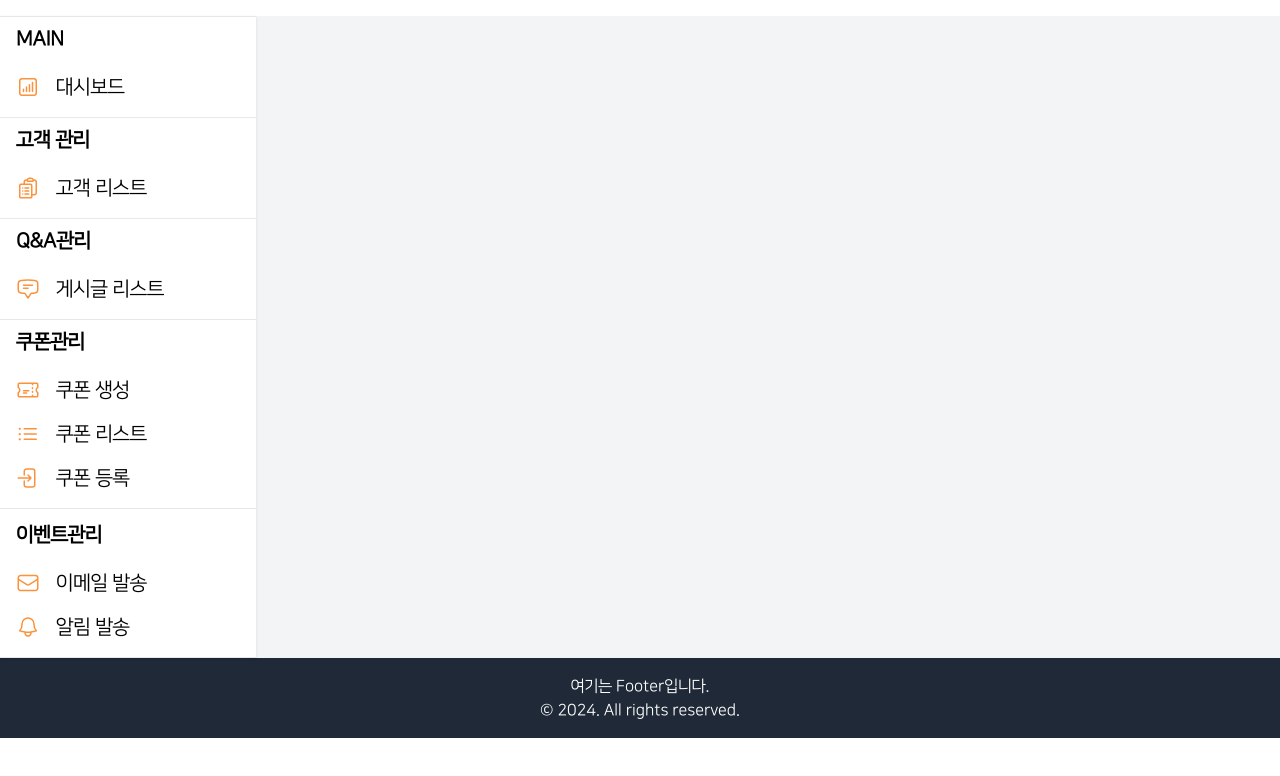
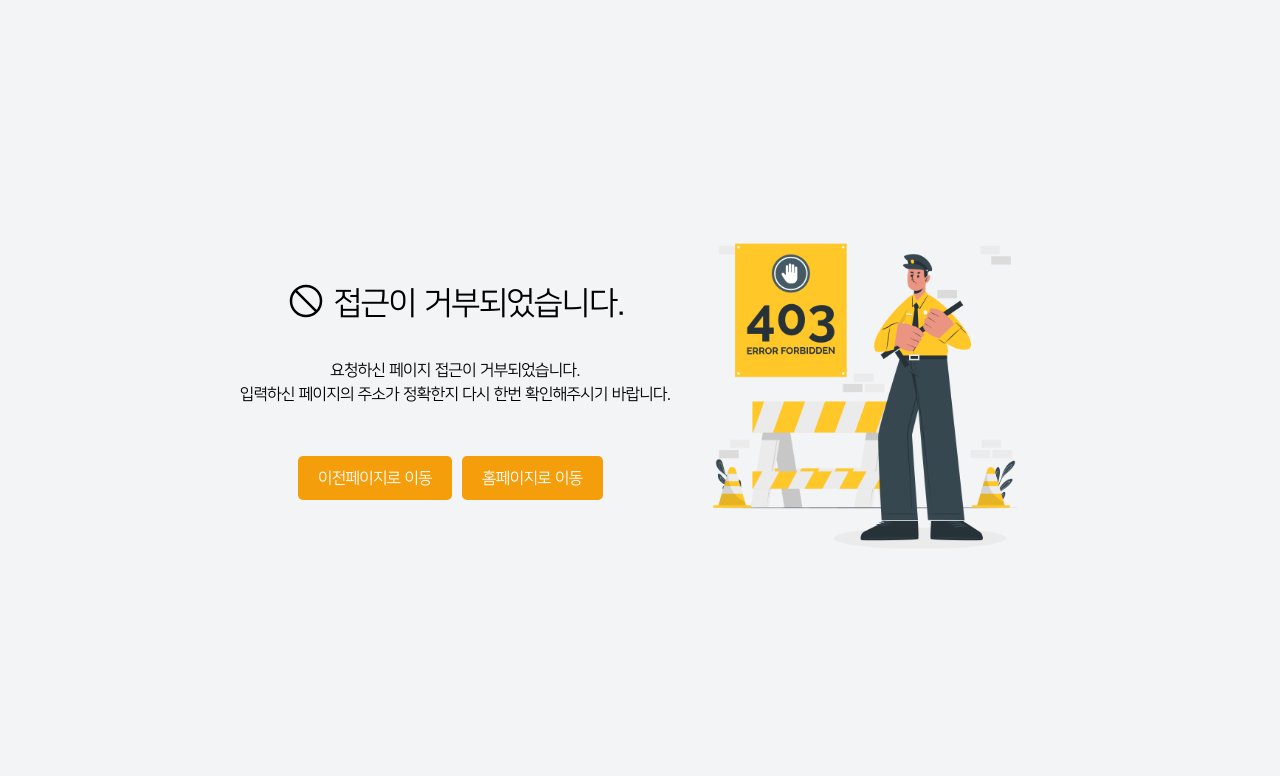
Before and after one commit to SimJH99/Catch-FE, a Vue app: page /unauthorized in a window 1280 px wide. Shown: the top 776 px of the page. Built offline with nearby package versions, Linux system fonts and the light colour scheme; no server answers; sample sign-in values are in the browser's storage.

Commit message:
[Fix] url 수정 및 접근 권한 설정

```diff
--- a/src/App.vue
+++ b/src/App.vue
@@ -1,50 +1,57 @@
 <template>
   <div>
     <div class="bg-gray-100">
-      <AppHeader v-if="showHeader"></AppHeader>
+      <component :is="headerComponent"></component>
       <div class="flex w-auto">
-        <AppSideBar v-if="isChecked && !isLoginPage" class="min-w-[250px] w-1/6 h-auto"></AppSideBar>
-        <router-view class="w-5/6 min-h-[800px]"/>
+        <AppSideBar v-if="showSideBar" class="min-w-[250px] w-1/6 h-auto"></AppSideBar>
+        <router-view class="w-full min-h-[800px]"/>
       </div>
     </div>
-    <AppFooter v-if="isChecked && !isLoginPage"></AppFooter>
+    <component :is="footerComponent"></component>
   </div>
 </template>
 
 <script>
-import AppFooter from "@/components/AppFooter.vue";
 import AppSideBar from "@/components/AppSideBar.vue";
-import AppHeader from "@/components/AppHeader.vue";
+import UserHeader from "@/components/UserHeader.vue"
+import UserFooter from "./components/UserFooter.vue";
+import AdminHeader from "./components/AdminHeader.vue";
+import AdminFooter from "./components/AdminFooter.vue";
 
 export default {
   data() {
     return {
-      isChecked: true,
-      isLoginPage: false,
+      headerComponent: null,
+      footerComponent: null,
+      showSideBar: false
     };
   },
 
   components: {
-    AppFooter,
     AppSideBar,
-    AppHeader,
-  },
-
-  computed: {
-    showHeader() {
-      // 헤더가 표시되어야 하는지 여부 확인
-      return this.isChecked && !this.isLoginPage;
-    },
+    UserHeader,
+    UserFooter,
+    AdminHeader,
+    AdminFooter
   },
 
   mounted() {
-    // 로컬 스토리지에서 access_token 가져오기
     const accessToken = localStorage.getItem("access_token");
-
-    // access_token이 없는 경우 (로그인 되어 있지 않은 경우)
-    if (!accessToken) {
-      this.isChecked = false;
-      this.isLoginPage = true;
+    if (accessToken) {
+      const [, payloadBase64] = accessToken.split('.');
+      const payload = JSON.parse(atob(payloadBase64));
+      console.log(accessToken);
+      console.log(payload.sub);
+      const userRole = payload.sub.split(':')[1];
+      console.log(userRole);
+      if (userRole === 'ADMIN') {
+        this.headerComponent = 'AdminHeader';
+        this.footerComponent = 'AdminFooter';
+        this.showSideBar = true;
+      } else {
+        this.headerComponent = 'UserHeader';
+        this.footerComponent = 'UserFooter';
+      }
     }
   },
 };
--- a/src/components/AppHeader.vue
+++ b/src/components/AdminHeader.vue
@@ -1,17 +1,20 @@
 <template>
   <header class="bg-white py-2 text-base md:text-lg" v-if="showHeader">
-    <div class="container mx-auto flex justify-end items-center">
-      <nav class="space-x-2">
+    <div class="container mx-auto flex justify-between items-center">
+      <div>
+        <img src="@/assets/logo3.png" class="h-auto" alt="로고" />
+      </div>
+      <nav class="space-x-2 flex items-center">
         <template v-if="userLoggedIn">
           <span class="text-gray-700 mr-2">
             {{ greetingMessage }}
           </span>
-          <button @click="logout"
-            style="background-color: #f5a742; color: white; border: none; font-size: 0.9rem; margin-right:10px"
-            class="px-3 py-1 rounded-md hover:bg-gray-400 hover:text-gray-800 focus:outline-none focus:border-gray-500 focus:shadow-outline-gray">
-            로그아웃
-          </button>
         </template>
+        <button v-if="userLoggedIn" @click="logout"
+          style="background-color: #f5a742; color: white; border: none; font-size: 0.9rem;"
+          class="px-3 py-1 rounded-md hover:bg-gray-400 hover:text-gray-800 focus:outline-none focus:border-gray-500 focus:shadow-outline-gray">
+          로그아웃
+        </button>
       </nav>
     </div>
   </header>
@@ -83,5 +86,5 @@ export default {
 </script>
 
 <style scoped>
-/* Tailwind CSS 클래스를 여기에 직접 작성하거나 추가할 수 있습니다. */
+
 </style>
--- /dev/null
+++ b/src/components/UserFooter.vue
@@ -0,0 +1,15 @@
+<template>
+    <footer>
+      <!-- 푸터 내용 -->
+    </footer>
+  </template>
+
+  <script>
+  export default {
+    // 컴포넌트 옵션
+  };
+  </script>
+
+  <style>
+  /* 스타일 */
+  </style>
--- /dev/null
+++ b/src/components/UserHeader.vue
@@ -0,0 +1,14 @@
+<template>
+    <footer>
+    </footer>
+  </template>
+
+  <script>
+  export default {
+    // 컴포넌트 옵션
+  };
+  </script>
+
+  <style>
+  /* 스타일 */
+  </style>
--- a/src/views/LoginAdmin.vue
+++ b/src/views/LoginAdmin.vue
@@ -4,7 +4,7 @@
   >
     <div class="bg-white p-8 rounded-md shadow-md max-w-md w-full">
       <h2 class="text-3xl font-semibold mb-6 text-center text-gray-800">
-        로그인
+        관리자 로그인
       </h2>
 
       <div class="mb-4">
@@ -77,7 +77,7 @@
         </button>
 
         <div class="mt-4 flex w-full items-center justify-end space-x-4">
-          <p>계정 관련 문의는 관리자에게 문의하세요</p>
+          <p>계정 관련 문의는 <b style="color:#f5a742">시스템 관리자</b>에게 문의하세요</p>
         </div>
       </form>
     </div>
--- /dev/null
+++ b/src/views/LoginUser.vue
@@ -0,0 +1,95 @@
+<template>
+  <div
+    class="min-h-screen flex flex-col items-center justify-center bg-gray-100"
+  >
+    <div class="bg-white p-8 rounded-md shadow-md max-w-md w-full">
+      <h2 class="text-3xl font-semibold mb-6 text-center text-gray-800">
+        회원 로그인
+      </h2>
+
+      <div class="mb-4">
+        <label
+          for="employeeNumber"
+          class="block text-sm font-medium text-gray-600"
+          >이메일</label
+        >
+        <input
+          v-model="email"
+          type="text"
+          id="employeeNumber"
+          name="employeeNumber"
+          class="mt-1 p-3 w-full border rounded-md focus:outline-none focus:border-indigo-500"
+        />
+      </div>
+
+      <div class="mb-6">
+        <label for="password" class="block text-sm font-medium text-gray-600"
+          >비밀번호</label
+        >
+        <input
+          v-model="password"
+          type="password"
+          id="password"
+          name="password"
+          class="mt-1 p-3 w-full border rounded-md focus:outline-none focus:border-indigo-500"
+        />
+      </div>
+
+      <form @submit.prevent="doLogin" class="w-full">
+        <button
+          @click="sendCode"
+          type="submit"
+          class="bg-yellow-500 text-white px-4 py-3 rounded-md hover:bg-gray-900 focus:outline-none focus:shadow-outline-gray active:bg-gray-800 w-full"
+          style="background-color: #f5a742"
+        >
+          로그인
+        </button>
+
+        <div class="mt-4 flex w-full items-center justify-end space-x-4">
+          <p>계정 관련 문의는 관리자에게 문의하세요</p>
+        </div>
+      </form>
+    </div>
+  </div>
+</template>
+
+<script>
+import axios from "axios";
+
+export default {
+  data() {
+    return {
+      email: "",
+      password: "",
+
+      eventSource: null,
+
+      loginError: false,
+      isLogin: false,
+      validateLogin: false,
+      emailCodeChecked: false,
+      intervalId: null,
+    };
+  },
+  methods: {
+    async doLogin() {
+      try {
+        const response = await axios.post(`${process.env.VUE_APP_API_BASE_URL}/user/doLogin`, {
+          email: this.email,
+          password: this.password,
+        });
+        const result = response.data;
+        localStorage.setItem("access_token", result.result.access_token);
+        localStorage.setItem("refresh_token", result.result.refresh_token);
+        alert("로그인 되었습니다.");
+        window.location.href = "/Mypage";
+
+      } catch (error) {
+        console.error(error);
+        alert("입력하신 정보와 일치하는 정보가 없습니다.");
+      }
+    },
+
+  },
+};
+</script>
--- /dev/null
+++ b/src/views/UnauthorizedPage.vue
@@ -0,0 +1,101 @@
+<template>
+  <div class="forbidden-page">
+    <div class="header">
+        <div class="text">
+          <h1 style="font-size: 2em; margin-bottom: 30px; "> <!-- 글자 크기 설정 -->
+            <svg xmlns="http://www.w3.org/2000/svg" fill="none" viewBox="0 0 24 24" stroke-width="1.5"
+            stroke="currentColor" class="w-10 h-10 inline-block align-text-bottom"> <!-- width와 height 설정 -->
+            <path stroke-linecap="round" stroke-linejoin="round"
+              d="M18.364 18.364A9 9 0 0 0 5.636 5.636m12.728 12.728A9 9 0 0 1 5.636 5.636m12.728 12.728L5.636 5.636" />
+          </svg>
+             접근이 거부되었습니다.
+          </h1>
+          <p>요청하신 페이지 접근이 거부되었습니다.</p>
+          <p>입력하신 페이지의 주소가 정확한지 다시 한번 확인해주시기 바랍니다.</p>
+          <div class="actions" style="margin-top: 50px;">
+            <button @click="goBack">이전페이지로 이동</button>
+            <a href="/mypage">홈페이지로 이동</a>
+          </div>
+        </div>
+      <div class="image-container">
+        <div class="error-image-wrapper">
+          <img src="@/assets/403.png" class="error-image" /> <!-- 이미지에 error-image 클래스 추가 -->
+        </div>
+      </div>
+    </div>
+  </div>
+</template>
+
+<script>
+export default {
+  methods: {
+    goBack() {
+      window.history.back();
+    }
+  }
+}
+</script>
+
+<style scoped>
+.forbidden-page {
+  display: flex;
+  justify-content: center;
+  align-items: center;
+  text-align: center;
+  padding: 20px;
+}
+
+.header {
+  display: flex;
+  align-items: center;
+  justify-content: center;
+  margin-bottom: 20px;
+  max-width: 800px;
+}
+
+.text-container,
+.image-container {
+  flex: 1;
+  text-align: center; /* 텍스트 가운데 정렬 */
+}
+
+.text-header {
+  text-align: center; /* 텍스트 가운데 정렬 */
+  color: #f59e0b; /* text-orange-300 색상과 일치시킴 */
+}
+
+.text {
+  text-align: center; /* 텍스트 가운데 정렬 */
+}
+
+.actions {
+  display: flex;
+  justify-content: center;
+  margin-top: 20px;
+}
+
+.actions button,
+.actions a {
+  margin-right: 10px; /* 버튼 간의 간격 조절 */
+  display: inline-block;
+  padding: 10px 20px;
+  background-color: #f59e0b; /* text-orange-300 색상과 일치시킴 */
+  color: #fff;
+  border: none;
+  border-radius: 5px;
+  text-decoration: none;
+  cursor: pointer;
+  transition: background-color 0.3s ease;
+}
+
+.actions button:hover,
+.actions a:hover {
+  background-color: #e48406; /* 호버시 색상 변경 */
+}
+
+
+.error-image {
+  max-height: 30em;
+  margin-left: 10px;
+}
+</style>
```
Also changed, not shown: src/router/index.js (+39 -16 lines), src/assets/403.png (added), src/components/AdminFooter.vue (renamed from src/components/AppFooter.vue).
